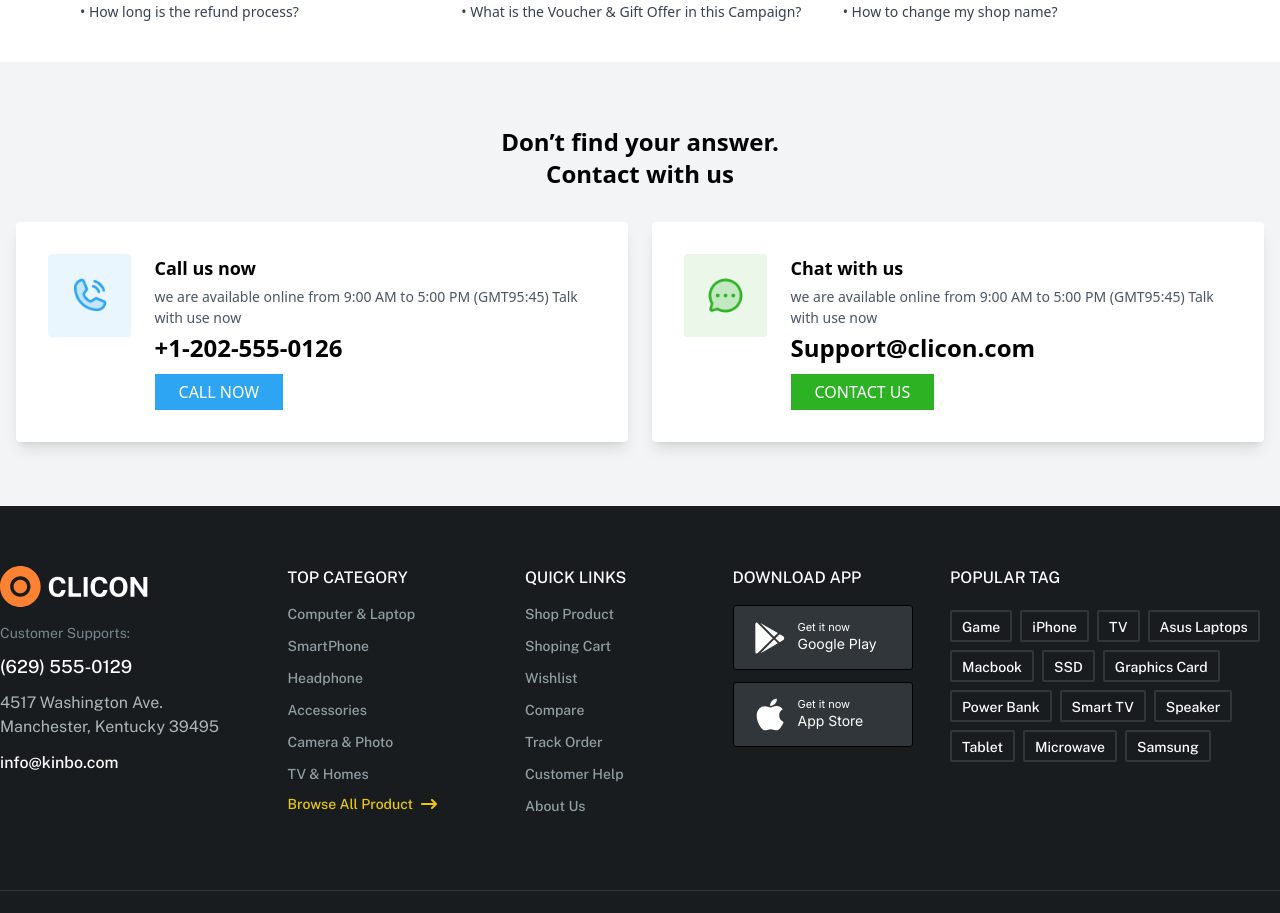
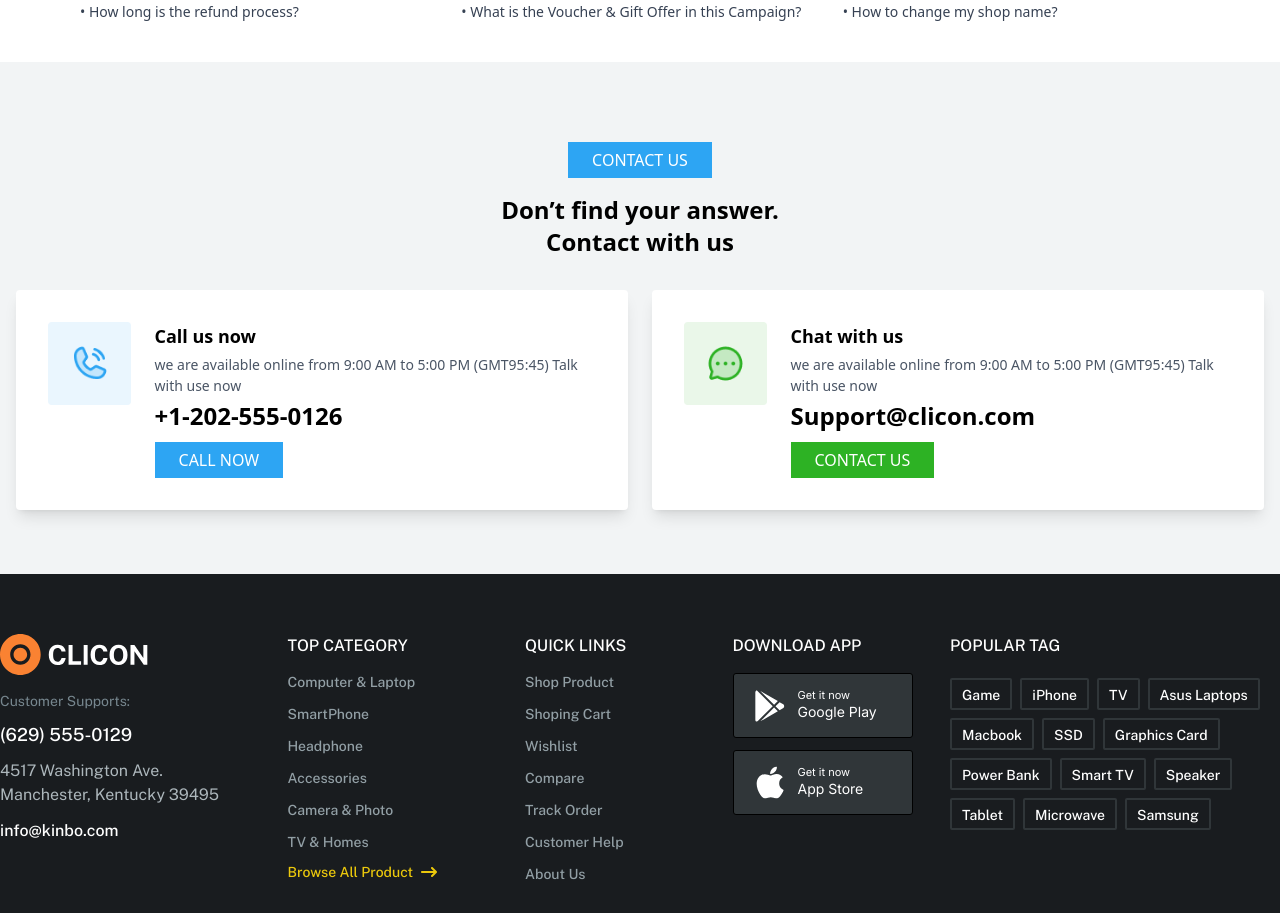
Before and after one commit to RaymovMardon/Clicon, a React (Vite) app: page /support in a window 1280 px wide. Shown: the part 1140-2053 px from the top of the page. Built offline with nearby package versions, Linux system fonts and the light colour scheme; no server answers.

Commit message:
update support page 12/08/25 23:59

```diff
--- a/src/pages/support/index.tsx
+++ b/src/pages/support/index.tsx
@@ -100,6 +100,9 @@ function Supportpage() {
     </section>
     <section className="bg-[#F2F4F5] py-16">
         <div className="container mx-auto max-w-[1280px]">
+            <div className="flex flex-col">
+        <a href="tel:+1-202-555-0126" className="bg-[#2DA5F3]  my-4 mx-auto px-6 py-1.5 transition-all text-white hover:bg-blue-500">CONTACT US</a>
+        </div>
         <h2 className="text-center text-xl md:text-2xl font-semibold mb-8">
         Don’t find your answer. <br /> Contact with us
         </h2>
```
